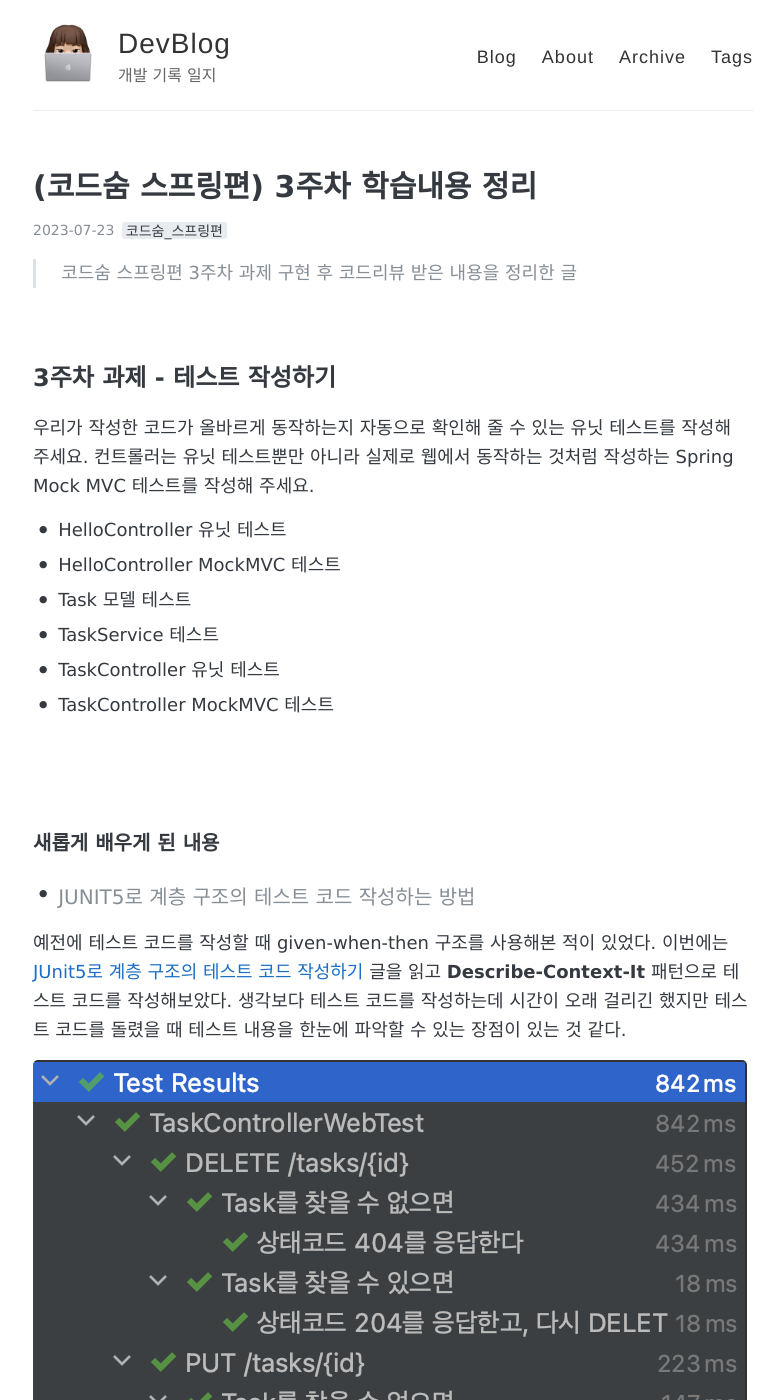
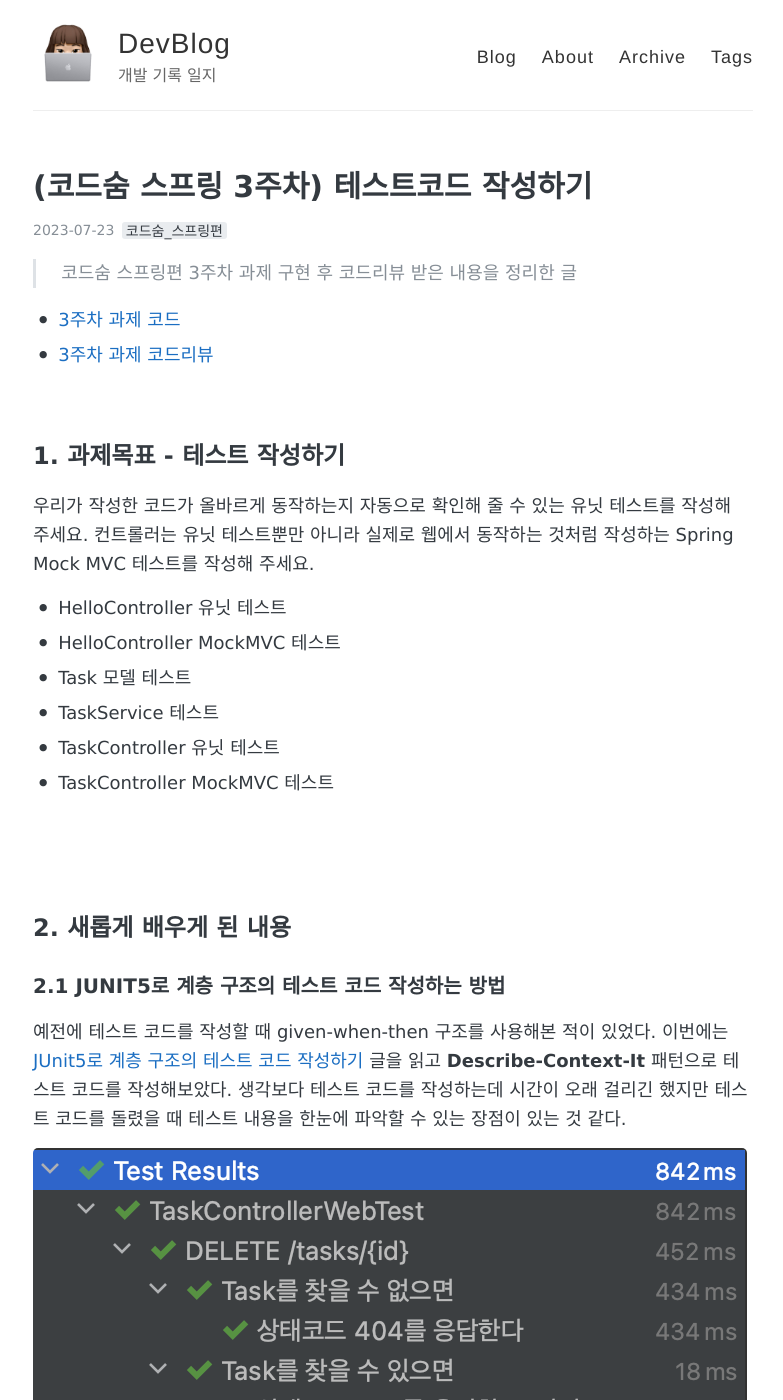
Before and after one commit to AmyJJung/blog, a Jekyll site: the page built from _posts/2023-07-23-codesoom03.md, in a window 1280 px wide and 1400 px high. Shown: the whole window, without its empty margins (247-1030 px from the left). Built offline with Jekyll 4.4.1, drawn with Linux system fonts in a browser that asks for light colours; comment, search, counter and statistics services are not loaded; some of the changed text lies outside the part shown.

Commit message:
Docs : edit codesoom03.md

```diff
--- a/_posts/2023-07-23-codesoom03.md
+++ b/_posts/2023-07-23-codesoom03.md
@@ -1,15 +1,18 @@
 ---
 layout: post
-title: (코드숨 스프링편) 3주차 학습내용 정리
+title: (코드숨 스프링 3주차) 테스트코드 작성하기
 tags:
   - 코드숨_스프링편
 ---
 
 > 코드숨 스프링편 3주차 과제 구현 후 코드리뷰 받은 내용을 정리한 글
 
+- [3주차 과제 코드](https://github.com/duohui12/spring-week3-assignment-1/tree/duohui12)
+- [3주차 과제 코드리뷰](https://github.com/CodeSoom/spring-week3-assignment-1/pull/99)
+
 <br>
 
-## 3주차 과제 - 테스트 작성하기
+## 1. 과제목표 - 테스트 작성하기
 
 우리가 작성한 코드가 올바르게 동작하는지 자동으로 확인해 줄 수 있는 유닛 테스트를 작성해 주세요.
 컨트롤러는 유닛 테스트뿐만 아니라 실제로 웹에서 동작하는 것처럼 작성하는 Spring Mock MVC 테스트를 작성해 주세요.
@@ -25,9 +28,9 @@ tags:
 
 <br>
 
-### 새롭게 배우게 된 내용
+## 2. 새롭게 배우게 된 내용
 
-- #### JUNIT5로 계층 구조의 테스트 코드 작성하는 방법
+### 2.1 JUNIT5로 계층 구조의 테스트 코드 작성하는 방법
 
 예전에 테스트 코드를 작성할 때 given-when-then 구조를 사용해본 적이 있었다. 이번에는 [JUnit5로 계층 구조의 테스트 코드 작성하기](https://johngrib.github.io/wiki/junit5-nested/) 글을 읽고 <b>Describe-Context-It</b> 패턴으로 테스트 코드를 작성해보았다. 생각보다 테스트 코드를 작성하는데 시간이 오래 걸리긴 했지만 테스트 코드를 돌렸을 때 테스트 내용을 한눈에 파악할 수 있는 장점이 있는 것 같다.
 
@@ -37,9 +40,9 @@ tags:
 
 <br>
 
-### 코드리뷰 내용 정리
+## 3. 코드리뷰 내용 정리
 
-- #### @SpringBootTest와 @AutoConfigureMockMvc 대신 @WebMvcTest를 사용해보자.
+### 3.1 @SpringBootTest와 @AutoConfigureMockMvc 대신 @WebMvcTest를 사용해보자.
 
 ![review1](https://github.com/AmyJJung/blog/blob/main/images/codesoom/week3/review1.png?raw=true)
 
@@ -226,12 +229,6 @@ tags:
 
 <br>
 
-### 느낀점
+## 4. 느낀점
 
 이번주에는 테스트코드 작성방법을 배우고 실습해보았다. 테스트코드 작성이 익숙하지 않다보니 과제를 할 때 생각보다 시간이 꽤 걸렸다. 특히 @DisplayName을 작성할 때 고민을 많이 했던 것 같다.
-
-<br>
-
-- [과제 구현](https://github.com/duohui12/spring-week3-assignment-1/tree/duohui12)
-
-- [코드리뷰](https://github.com/CodeSoom/spring-week3-assignment-1/pull/99)
```
